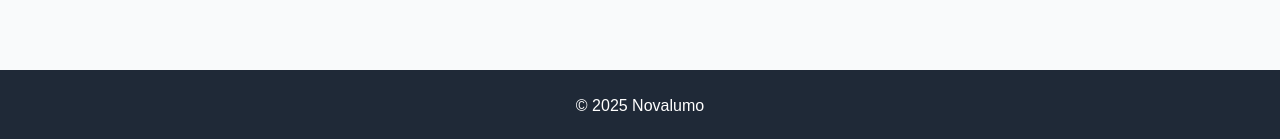
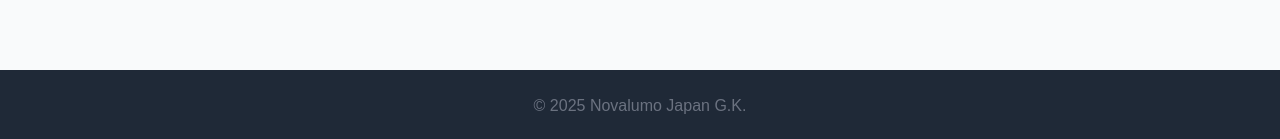
Before and after one commit to novalumo/disaster-prevention-info, a Next.js app: page / in a window 1280 px wide. Shown: the part 890-1029 px from the top of the page. Built offline with nearby package versions, Linux system fonts and the light colour scheme.

Commit message:
Update Footer with Novalumo company link and styling

```diff
--- a/src/components/Footer.tsx
+++ b/src/components/Footer.tsx
@@ -1,8 +1,15 @@
 export default function Footer() {
   return (
-    <footer className="bg-gray-800 text-white py-6 mt-12">
+    <footer className="bg-gray-800 text-gray-500 py-6 mt-12">
       <div className="container mx-auto px-4 text-center">
-        <p>&copy; 2025 Novalumo</p>
+        &copy; 2025{' '}
+        <a
+          href="https://www.novalumo.com"
+          target="_blank"
+          rel="noopener noreferrer"
+        >
+          Novalumo Japan G.K.
+        </a>
       </div>
     </footer>
   );
```
